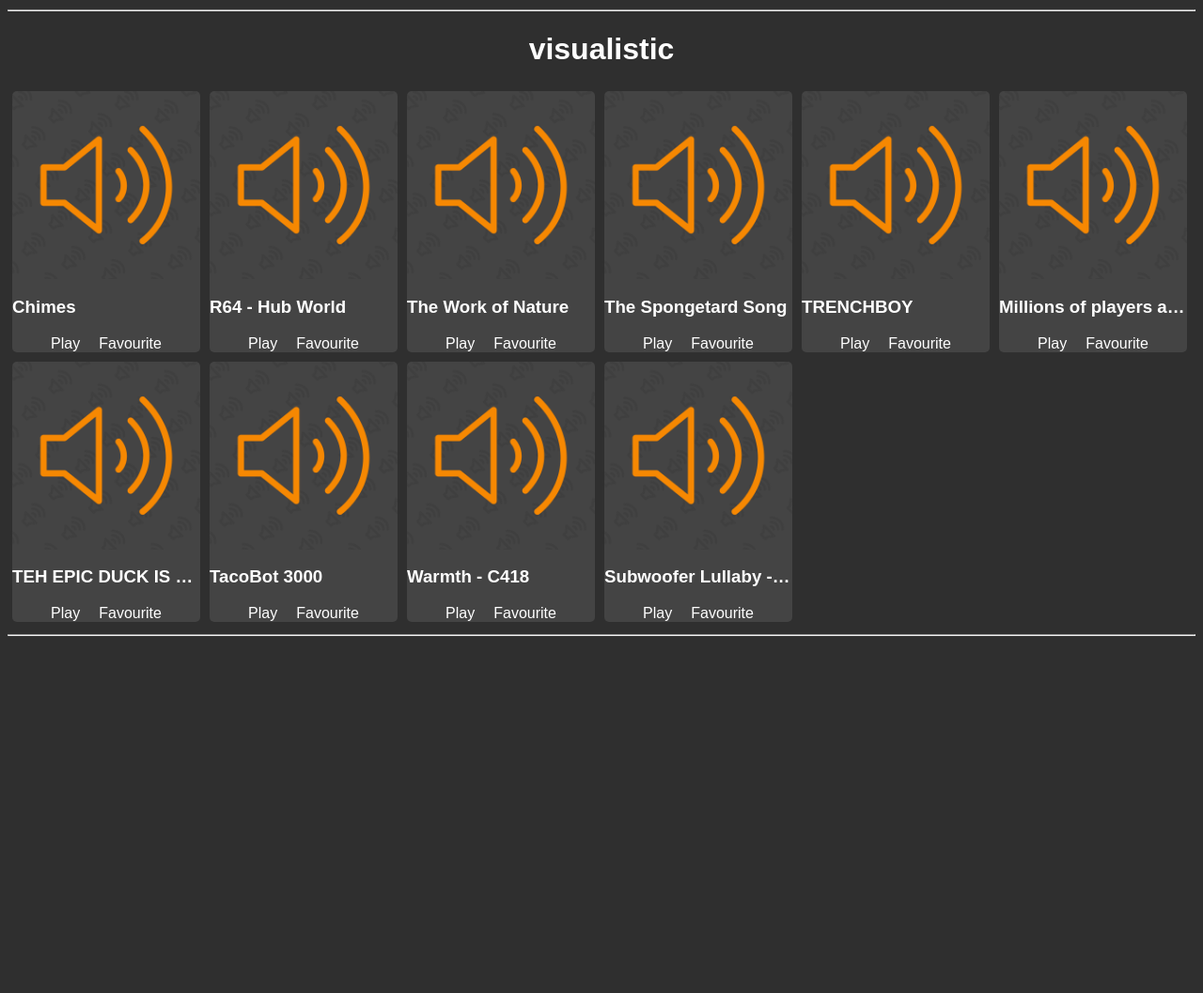
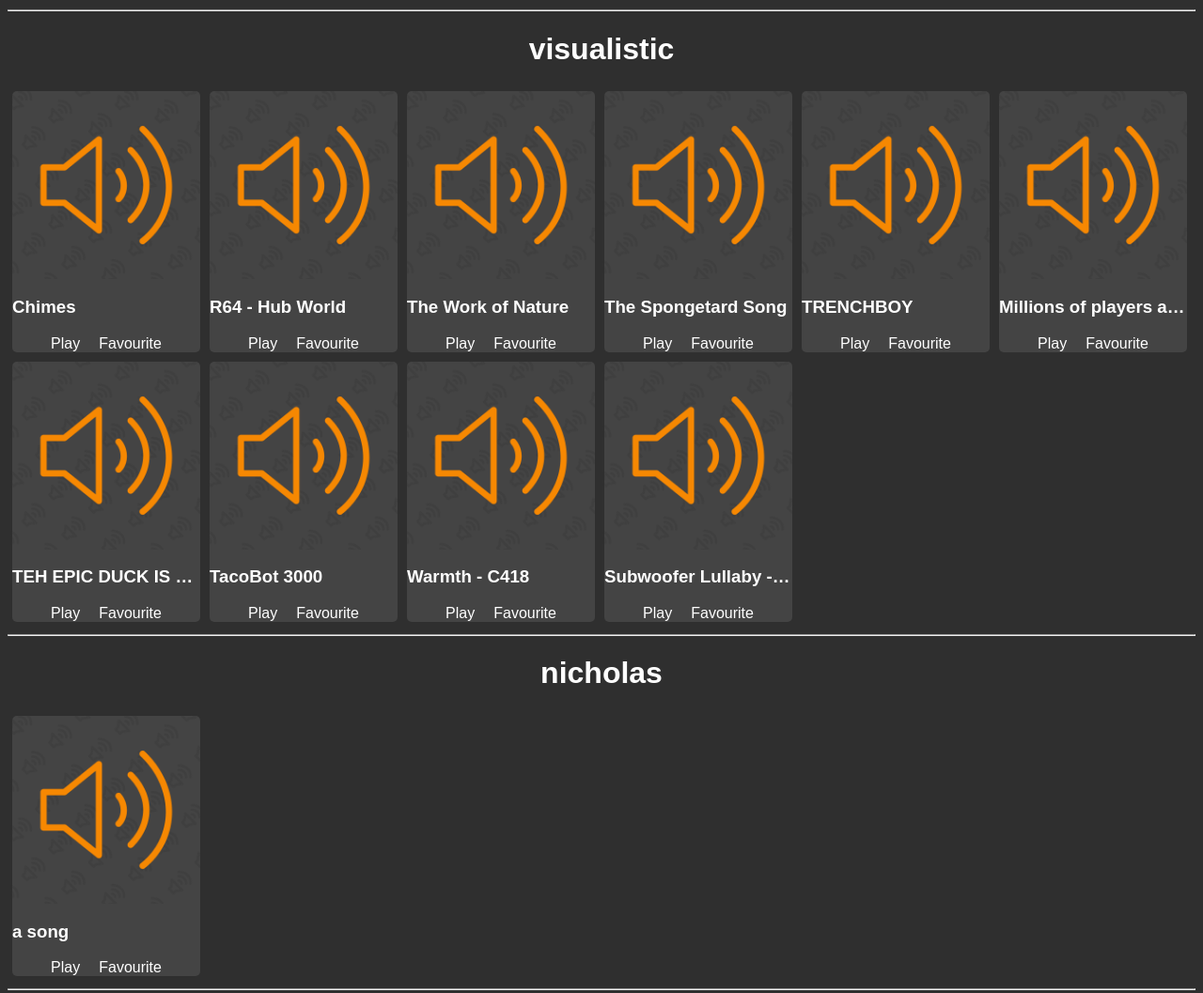
Before and after one commit to zinkowinko/sdsdsdasdasddsassaddas, a plain HTML site: page index.html in a window 1280 px wide. Shown: the part 721-1778 px from the top of the page at 94% size. Before the commit the page ends 1406 px from the top, so only its background shows below. Drawn offline with Linux system fonts and the light colour scheme.

Commit message:
Update index.html

```diff
--- a/index.html
+++ b/index.html
@@ -10,7 +10,7 @@
 <script>
 // ok this is really hard to understand
 // basically its a.... table... that stores all the json names
-const users = ["45.json", "46.json"];
+const users = ["45.json", "46.json", "32.json"];
 // for each user it runs the function fetching
 users.forEach(fetching);
 const getlocalstorage = JSON.parse(localStorage.getItem("favourite"));
```
